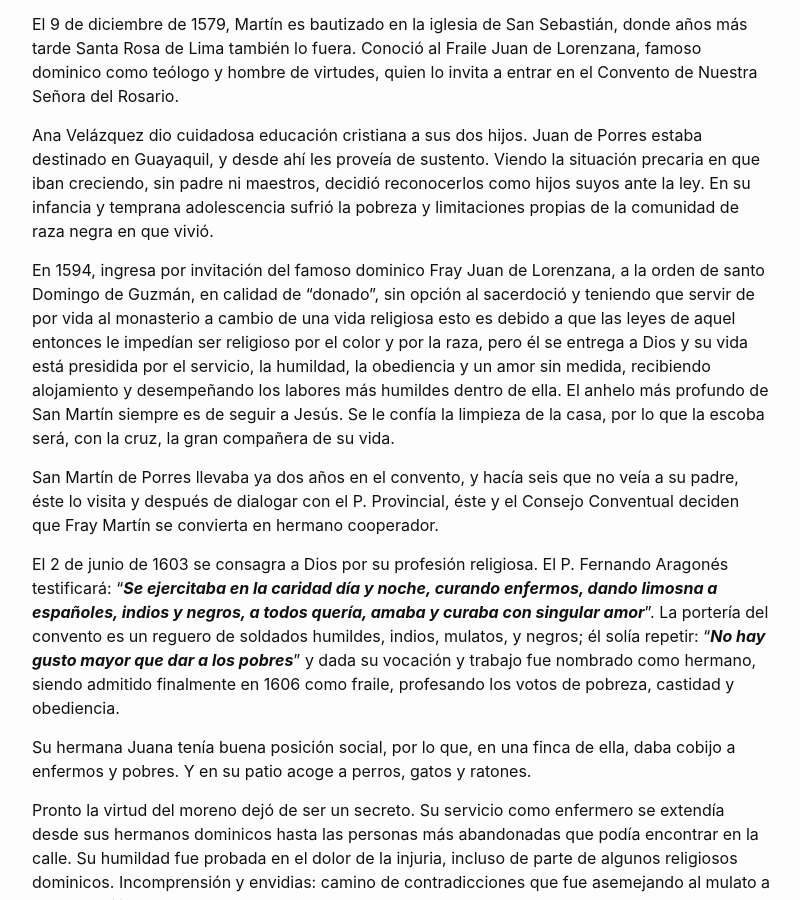
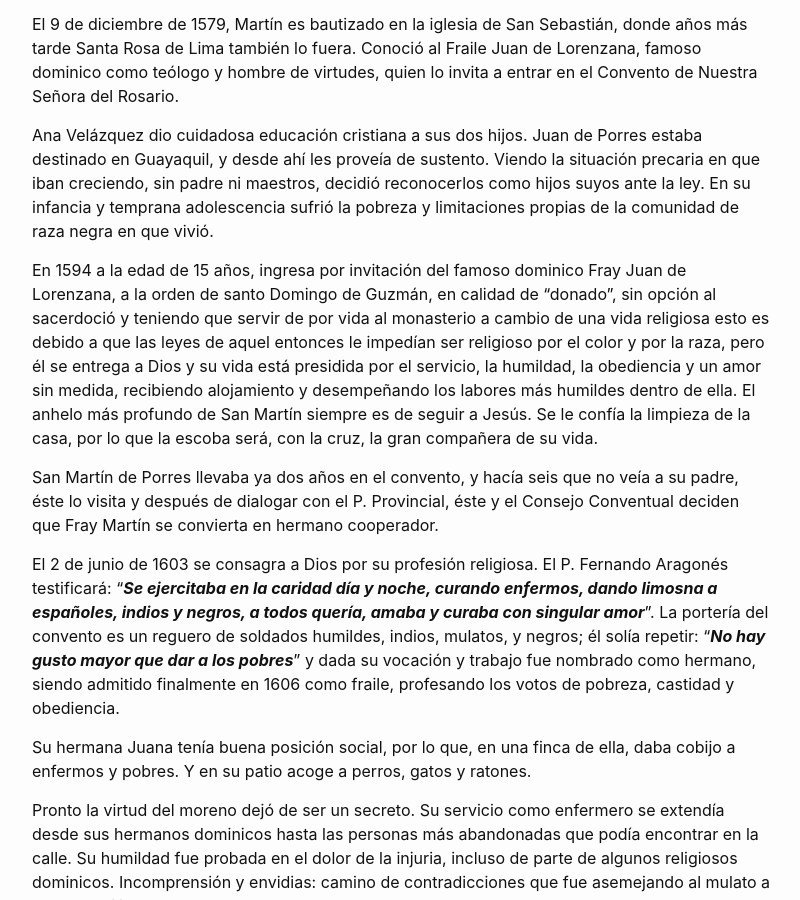
Before and after one commit to dylanmeca/dylanmeca.github.io, a Jekyll site: the page built from _posts/2021-08-10-La-vida-de-San-Martin-de-Porres.md, in a window 1280 px wide and 900 px high, scrolled down 1604 px. Shown: the whole window, without its empty margins (238-1038 px from the left). Built offline with Jekyll 4.4.1, drawn with Linux system fonts in a browser that asks for light colours; a script that is not in the unit is left out; comment, search, counter and statistics services are not loaded.

Commit message:
Update 2021-08-10-La-vida-de-San-Martin-de-Porres.md

```diff
--- a/_posts/2021-08-10-La-vida-de-San-Martin-de-Porres.md
+++ b/_posts/2021-08-10-La-vida-de-San-Martin-de-Porres.md
@@ -65,7 +65,7 @@ El 9 de diciembre de 1579, Martín es bautizado en la iglesia de San Sebastián,
 
 Ana Velázquez dio cuidadosa educación cristiana a sus dos hijos. Juan de Porres estaba destinado en Guayaquil, y desde ahí les proveía de sustento. Viendo la situación precaria en que iban creciendo, sin padre ni maestros, decidió reconocerlos como hijos suyos ante la ley. En su infancia y temprana adolescencia sufrió la pobreza y limitaciones propias de la comunidad de raza negra en que vivió.
 
-En 1594, ingresa por invitación del famoso dominico Fray Juan de Lorenzana, a la orden de santo Domingo de Guzmán, en calidad de "donado", sin opción al sacerdoció y teniendo que servir de por vida al monasterio a cambio de una vida religiosa esto es debido a que las leyes de aquel entonces le impedían ser religioso por el color y por la raza, pero él se entrega a Dios y su vida está presidida por el servicio, la humildad, la obediencia y un amor sin medida, recibiendo alojamiento y desempeñando los labores más humildes dentro de ella. El anhelo más profundo de San Martín siempre es de seguir a Jesús. Se le confía la limpieza de la casa, por lo que la escoba será, con la cruz, la gran compañera de su vida.
+En 1594 a la edad de 15 años, ingresa por invitación del famoso dominico Fray Juan de Lorenzana, a la orden de santo Domingo de Guzmán, en calidad de "donado", sin opción al sacerdoció y teniendo que servir de por vida al monasterio a cambio de una vida religiosa esto es debido a que las leyes de aquel entonces le impedían ser religioso por el color y por la raza, pero él se entrega a Dios y su vida está presidida por el servicio, la humildad, la obediencia y un amor sin medida, recibiendo alojamiento y desempeñando los labores más humildes dentro de ella. El anhelo más profundo de San Martín siempre es de seguir a Jesús. Se le confía la limpieza de la casa, por lo que la escoba será, con la cruz, la gran compañera de su vida.
 
 San Martín de Porres llevaba ya dos años en el convento, y hacía seis que no veía a su padre, éste lo visita y después de dialogar con el P. Provincial, éste y el Consejo Conventual deciden que Fray Martín se convierta en hermano cooperador.
 
```
